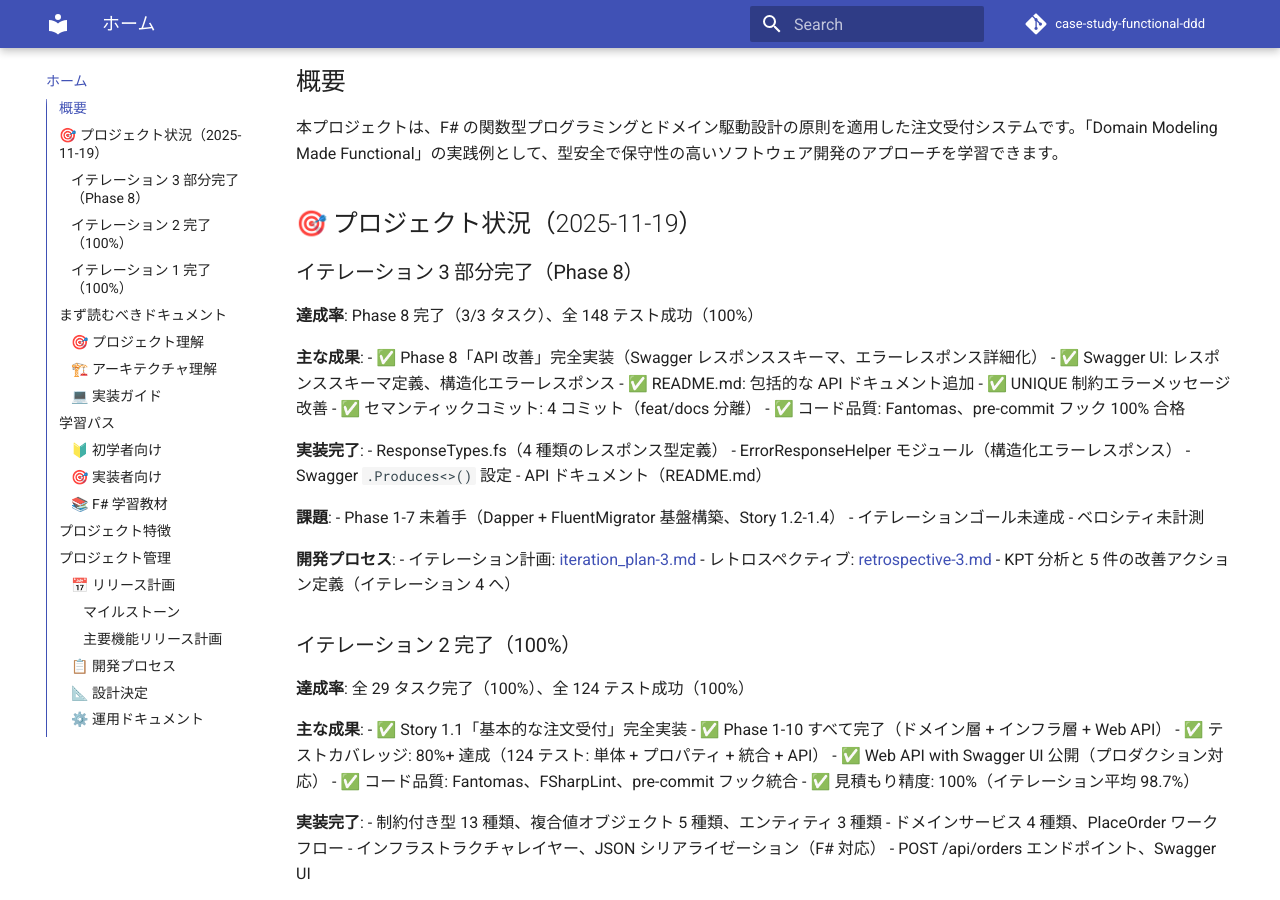
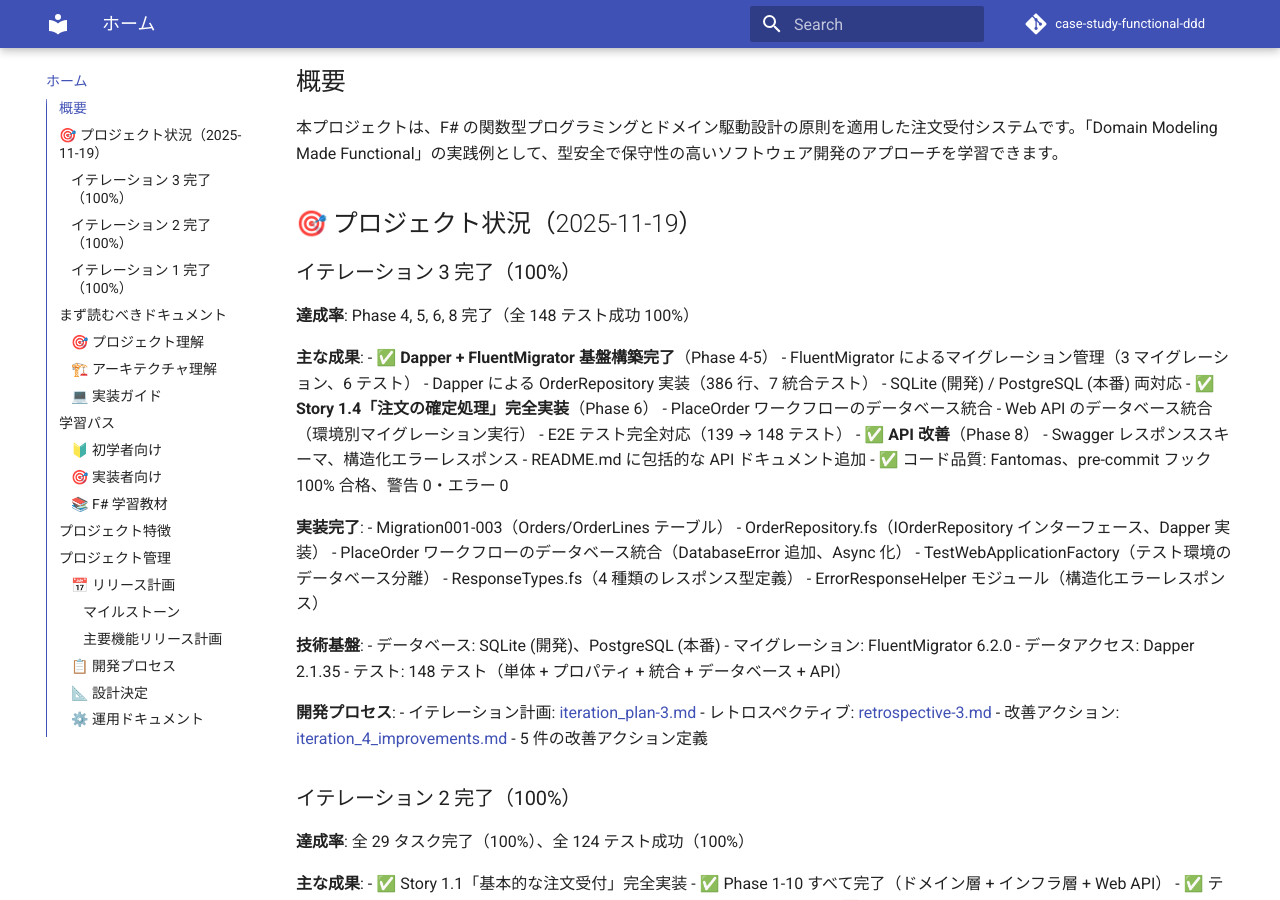
Before and after one commit to k2works/case-study-functional-ddd, an MkDocs documentation site: the page built from docs/index.md, in a window 1280 px wide and 900 px high, scrolled down 205 px. Built offline with MkDocs 1.6.1 and Material for MkDocs 9.7.7, drawn with Linux system fonts in a browser that asks for light colours; comment, search, counter and statistics services are not loaded; some of the changed text lies outside the part shown.

Commit message:
docs: イテレーション 3 完了に伴いプロジェクト状況とリリース計画を更新
イテレーション 3 の完了（Phase 4, 5, 6, 8、Story 1.4 完了）に伴い、
プロジェクト全体のドキュメントを最新状態に更新しました。

**変更内容:**

### docs/index.md
- イテレーション 3 セクションを「部分完了（Phase 8）」から「完了（100%）」に更新
  - 達成率: Phase 4, 5, 6, 8 完了（全 148 テスト成功 100%）
  - Dapper + FluentMigrator 基盤構築完了を明記
  - Story 1.4「注文の確定処理」完全実装を追加
  - 技術基盤（SQLite/PostgreSQL、FluentMigrator、Dapper）を記載
- 主要機能リリース計画を更新
  - Story 1.2: 注文内容の検証 → ✅ 完了（Iteration 1-2）
  - Story 1.3: 価格の自動計算 → ✅ 完了（Iteration 2）
  - Story 1.4: 注文の確定処理 → ✅ 完了（Iteration 3）
- 開発プロセスセクションを更新
  - Iteration 3: 完了（100%、Phase 4, 5, 6, 8、Story 1.4 完了）
  - Retrospective 3: Phase 4, 5, 6, 8 完了、Story 1.4 完了を反映

### docs/development/release_plan.md
- イテレーション別ストーリー割り当てを更新
  - Iter 3: 1.4 (完了) | 8 SP | 累計 29 SP | 残 58 SP | ✅ 完了 (Phase 4, 5, 6, 8)
  - Iter 4: 3.1, その他 | TBD（Story 1.4 完了に伴い再調整が必要）
- 注記を更新
  - イテレーション 3 は Dapper + FluentMigrator 基盤構築と Story 1.4 実装完了
  - イテレーション 4 以降は計画再調整が必要と明記
- Release 1.0 - MVP ストーリー一覧に「状態」列を追加
  - Story 1.1-1.4: ✅ 完了
  - Story 3.1: 📋 計画中
  - Story 4.1: 🔄 進行中（一部完了）
  - Story 5.1: 📋 計画中

**実装完了内容:**
- Phase 4: FluentMigrator 基盤構築（3 マイグレーション、6 テスト）
- Phase 5: Dapper リポジトリ実装（386 行、7 統合テスト）
- Phase 6: Story 1.4 統合（PlaceOrder ワークフローのDB統合、E2E テスト）
- Phase 8: API 改善（Swagger、エラーレスポンス）

**テスト結果:**
- 全 148 テスト合格
- 警告 0、エラー 0

🤖 Generated with [Claude Code](https://claude.com/claude-code)

Co-Authored-By: Claude <noreply@anthropic.com>

```diff
--- a/docs/index.md
+++ b/docs/index.md
@@ -6,33 +6,42 @@
 
 ## 🎯 プロジェクト状況（2025-11-19）
 
-### イテレーション 3 部分完了（Phase 8）
+### イテレーション 3 完了（100%）
 
-**達成率**: Phase 8 完了（3/3 タスク）、全 148 テスト成功（100%）
+**達成率**: Phase 4, 5, 6, 8 完了（全 148 テスト成功 100%）
 
 **主な成果**:
-- ✅ Phase 8「API 改善」完全実装（Swagger レスポンススキーマ、エラーレスポンス詳細化）
-- ✅ Swagger UI: レスポンススキーマ定義、構造化エラーレスポンス
-- ✅ README.md: 包括的な API ドキュメント追加
-- ✅ UNIQUE 制約エラーメッセージ改善
-- ✅ セマンティックコミット: 4 コミット（feat/docs 分離）
-- ✅ コード品質: Fantomas、pre-commit フック 100% 合格
+- ✅ **Dapper + FluentMigrator 基盤構築完了**（Phase 4-5）
+  - FluentMigrator によるマイグレーション管理（3 マイグレーション、6 テスト）
+  - Dapper による OrderRepository 実装（386 行、7 統合テスト）
+  - SQLite (開発) / PostgreSQL (本番) 両対応
+- ✅ **Story 1.4「注文の確定処理」完全実装**（Phase 6）
+  - PlaceOrder ワークフローのデータベース統合
+  - Web API のデータベース統合（環境別マイグレーション実行）
+  - E2E テスト完全対応（139 → 148 テスト）
+- ✅ **API 改善**（Phase 8）
+  - Swagger レスポンススキーマ、構造化エラーレスポンス
+  - README.md に包括的な API ドキュメント追加
+- ✅ コード品質: Fantomas、pre-commit フック 100% 合格、警告 0・エラー 0
 
 **実装完了**:
+- Migration001-003（Orders/OrderLines テーブル）
+- OrderRepository.fs（IOrderRepository インターフェース、Dapper 実装）
+- PlaceOrder ワークフローのデータベース統合（DatabaseError 追加、Async 化）
+- TestWebApplicationFactory（テスト環境のデータベース分離）
 - ResponseTypes.fs（4 種類のレスポンス型定義）
 - ErrorResponseHelper モジュール（構造化エラーレスポンス）
-- Swagger `.Produces<>()` 設定
-- API ドキュメント（README.md）
 
-**課題**:
-- Phase 1-7 未着手（Dapper + FluentMigrator 基盤構築、Story 1.2-1.4）
-- イテレーションゴール未達成
-- ベロシティ未計測
+**技術基盤**:
+- データベース: SQLite (開発)、PostgreSQL (本番)
+- マイグレーション: FluentMigrator 6.2.0
+- データアクセス: Dapper 2.1.35
+- テスト: 148 テスト（単体 + プロパティ + 統合 + データベース + API）
 
 **開発プロセス**:
 - イテレーション計画: [iteration_plan-3.md](./development/iteration_plan-3.md)
 - レトロスペクティブ: [retrospective-3.md](./development/retrospective-3.md)
-- KPT 分析と 5 件の改善アクション定義（イテレーション 4 へ）
+- 改善アクション: [iteration_4_improvements.md](./development/iteration_4_improvements.md) - 5 件の改善アクション定義
 
 ### イテレーション 2 完了（100%）
 
@@ -142,9 +151,9 @@
 
 **Release 1.0 - MVP** (6 イテレーション、47 SP):
 - ✅ Story 1.1: 基本的な注文受付（8 SP）- Iteration 1-2（完了）
-- 📋 Story 1.2: 注文内容の検証（13 SP）- Iteration 3
-- 📋 Story 1.3: 価格の自動計算（5 SP）- Iteration 3-4
-- 📋 Story 1.4: 注文の確定処理（8 SP）- Iteration 4
+- ✅ Story 1.2: 注文内容の検証（13 SP）- Iteration 1-2（完了）
+- ✅ Story 1.3: 価格の自動計算（5 SP）- Iteration 2（完了）
+- ✅ Story 1.4: 注文の確定処理（8 SP）- Iteration 3（完了）
 - 📋 Story 3.1: 商品コードの管理（3 SP）- Iteration 4
 - 📋 Story 4.1: 注文受付 API（5 SP）- Iteration 5（一部完了：Web API 実装済み）
 - 📋 Story 5.1: 顧客への確認メール（5 SP）- Iteration 5-6
@@ -154,12 +163,12 @@
   - [Iteration 0 計画](./development/iteration_plan-0.md) - 完了（環境構築）
   - [Iteration 1 計画](./development/iteration_plan-1.md) - 完了（100%、97.4% 精度）
   - [Iteration 2 計画](./development/iteration_plan-2.md) - 完了（100%、全 29 タスク）
-  - [Iteration 3 計画](./development/iteration_plan-3.md) - 部分完了（Phase 8 のみ、Phase 1-7 未着手）
+  - [Iteration 3 計画](./development/iteration_plan-3.md) - 完了（100%、Phase 4, 5, 6, 8、Story 1.4 完了）
 - [レトロスペクティブ](./development/) - イテレーション振り返りと改善
   - [Retrospective 0](./development/retrospective-0.md) - 環境構築の振り返り
   - [Retrospective 1](./development/retrospective-1.md) - KPT 分析と 13 件の改善アクション
   - [Retrospective 2](./development/retrospective-2.md) - KPT 分析と 7 件の改善アクション（Story 1.1 完了）
-  - [Retrospective 3](./development/retrospective-3.md) - KPT 分析と 5 件の改善アクション（Phase 8 完了）
+  - [Retrospective 3](./development/retrospective-3.md) - KPT 分析と 5 件の改善アクション（Phase 4, 5, 6, 8 完了、Story 1.4 完了）
 - [デイリースタンドアップ記録](./operation/process/standup-logs/) - 日次進捗と課題管理
   - [2025年1月](./operation/process/standup-logs/2025-01.md)
 
```
Also changed, not shown: docs/development/release_plan.md (+13 -12 lines).
